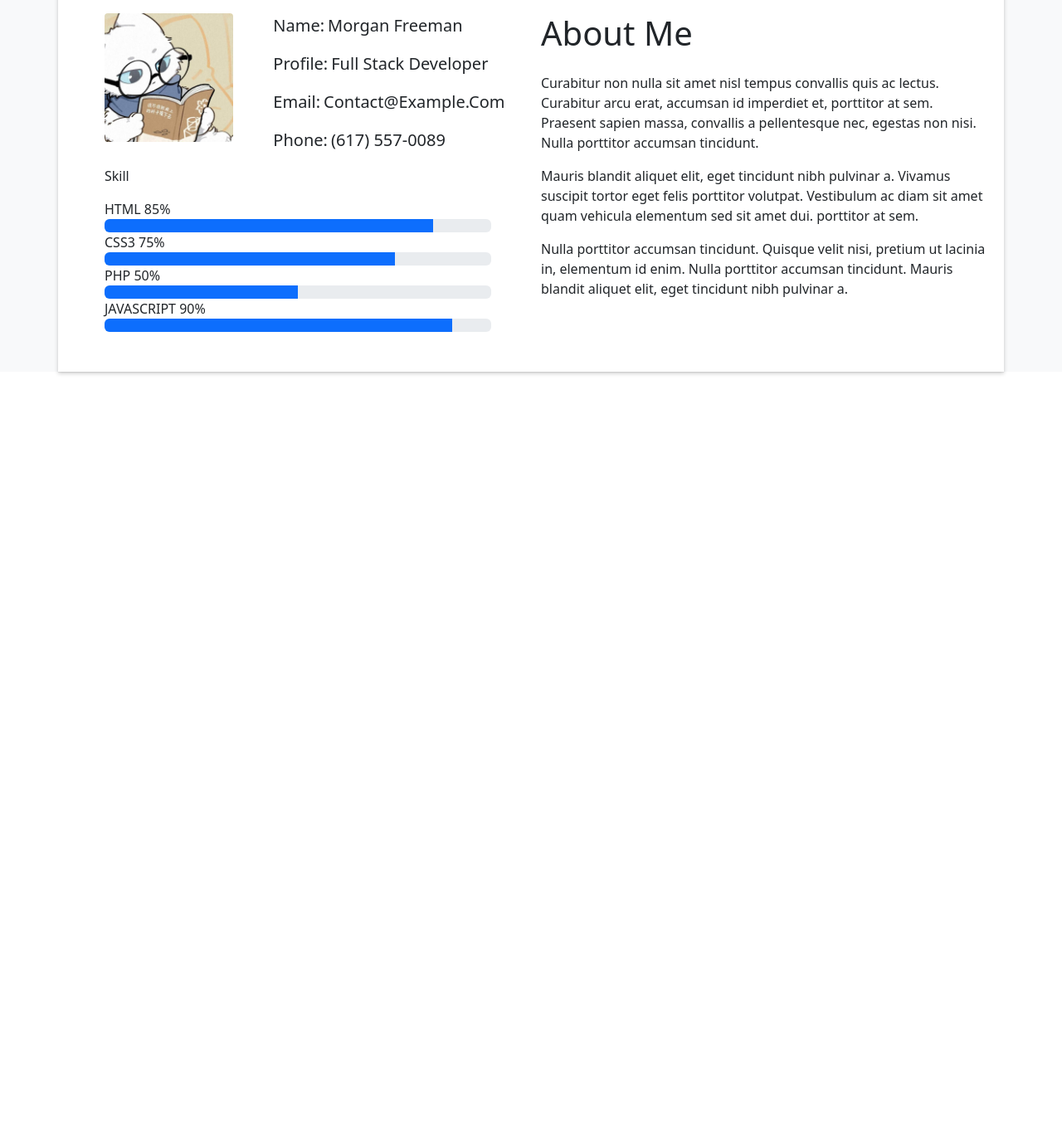
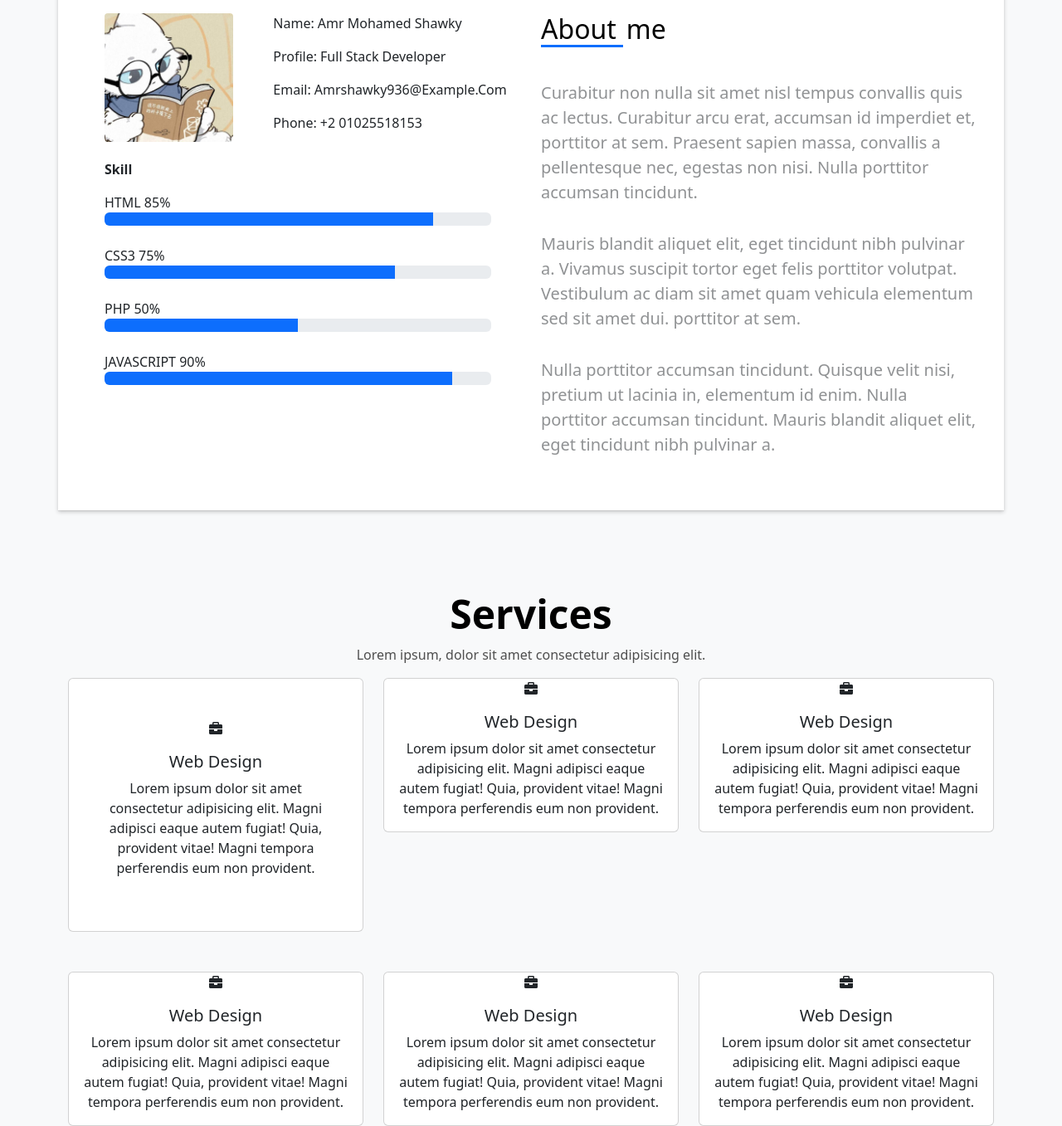
Before and after one commit to Amr-shawky/Devfolio, a plain HTML site: page index.html in a window 1280 px wide. Shown: the part 880-2237 px from the top of the page at 83% size. Before the commit the page ends 1376 px from the top, so only its background shows below. Drawn offline with nearby package versions, Linux system fonts and the light colour scheme.

Commit message:
Update navbar background opacity, modify home title, and enhance about section layout; add services section with styling

```diff
--- a/CSS/style.css
+++ b/CSS/style.css
@@ -178,3 +178,15 @@
     z-index: 2;
     box-shadow: 0 1px 1px 0 rgba(0, 0, 0, 0.06), 0 2px 5px 0 rgba(0, 0, 0, 0.2);
 }
+
+
+.bg-opacity-90 {
+    --bs-bg-opacity: 0.90;
+}
+.text-tertiary {
+    color: #4e4e4e !important;
+}
+
+.fs-3rem{
+    font-size: 3rem !important;
+}
--- a/index.html
+++ b/index.html
@@ -14,7 +14,7 @@
 <body>
 
     <!-- navbar -->
-    <nav class="navbar navbar-expand-lg bg-black bg-opacity-75 navbar-dark fixed-top">
+    <nav class="navbar navbar-expand-lg bg-black bg-opacity-90 navbar-dark fixed-top">
         <div class="container">
             <a class="navbar-brand fs-3 fw-bold" href="#">DevFolio</a>
             <button class="navbar-toggler" type="button" data-bs-toggle="collapse"
@@ -77,7 +77,7 @@
         <div class="container vh-100">
             <div class="d-table h-100 w-100">
                 <div class="d-table-cell align-middle text-center">
-                    <h1 class="home-title mb-4 text-light">I am Morgan Freeman</h1>
+                    <h1 class="home-title mb-4 text-light">I am Amr Mohamed</h1>
                 </div>
                 <span class="job-title text-light"></span>
 
@@ -87,7 +87,7 @@
     </section>
 
     <!-- about section -->
-    <section class="about bg-body-tertiary pt-5" id="about">
+    <section class="about bg-body-tertiary py-5 " id="about">
         <div class="container bg-white box-shadow-full">
             <div class="row d-flex justify-content-between">
                 <div class="left px-5 col-6 d-flex flex-column ">
@@ -95,30 +95,29 @@
                         <div class="img col-4">
                             <img class="w-100 rounded-1" src="./Assets/Images/img3.jpg" alt="">
                         </div>
-                        <div
-                            class="px-5 info text-capitalize d-flex justify-content-start align-items-start flex-column fs-5 fw-medium">
-                            <span class="d-flex">name: <p class="px-1 fw-normal fw-lighter">Morgan Freeman</p></span>
+                        <div class="px-5 info text-capitalize d-flex justify-content-start align-items-start flex-column fs-6 fw-medium">
+                            <span class="d-flex">name: <p class="px-1 fw-normal fw-lighter">Amr Mohamed shawky</p></span>
                             <span class="d-flex">profile: <p class="px-1 fw-normal fw-lighter">full stack developer</p>
                                 </span>
-                            <span class="d-flex">email: <p class="px-1 fw-normal fw-lighter">contact@example.com</p>
+                            <span class="d-flex">email: <p class="px-1 fw-normal fw-lighter">amrshawky936@example.com</p>
                                 </span>
-                            <span class="d-flex">phone: <p class="px-1 fw-normal fw-lighter">(617) 557-0089</p></span>
+                            <span class="d-flex">phone: <p class="px-1 fw-normal fw-lighter">+2 01025518153</p></span>
                         </div>
                     </div>
-                    <div class="skill-mf">
-                        <p class="title-s">Skill</p>
+                    <div class="skill-mf py-3">
+                        <p class="title-s fw-semibold fs-6">Skill</p>
                         <span>HTML</span> <span class="pull-right">85%</span>
-                        <div class="progress">
+                        <div class="progress mb-4">
                             <div class="progress-bar" role="progressbar" style="width: 85%;" aria-valuenow="85"
                                 aria-valuemin="0" aria-valuemax="100"></div>
                         </div>
                         <span>CSS3</span> <span class="pull-right">75%</span>
-                        <div class="progress">
+                        <div class="progress mb-4">
                             <div class="progress-bar" role="progressbar" style="width: 75%" aria-valuenow="75"
                                 aria-valuemin="0" aria-valuemax="100"></div>
                         </div>
                         <span>PHP</span> <span class="pull-right">50%</span>
-                        <div class="progress">
+                        <div class="progress mb-4">
                             <div class="progress-bar" role="progressbar" style="width: 50%" aria-valuenow="50"
                                 aria-valuemin="0" aria-valuemax="100"></div>
                         </div>
@@ -129,23 +128,112 @@
                         </div>
                     </div>
                 </div>
-            <div class="right d-flex col-6">
-                <div class="about-text">
-                    <h2 class="text-start pb-3 h1">About Me</h2>
-                    <p class="text-start">Curabitur non nulla sit amet nisl tempus convallis quis ac lectus.
+            <div class="right d-flex col-6 pe-4">
+                <div class="about-text fs-5 text-body-tertiary">
+                    <div class="text-header text-start pb-3 h1 text-black d-flex">
+                        <h2 class=" border-bottom border-3 border-primary pe-2 me-1">About</h2>
+                        <h2> me</h2>
+                    </div>
+                    <p class="py-2">Curabitur non nulla sit amet nisl tempus convallis quis ac lectus.
                         Curabitur arcu erat, accumsan id imperdiet et, porttitor at sem. Praesent sapien massa,
                         convallis a pellentesque nec, egestas non nisi. Nulla porttitor accumsan tincidunt.
                     </p>
-                    <p>
+                    <p class="py-2">
                         Mauris blandit aliquet elit, eget tincidunt nibh pulvinar a. Vivamus suscipit tortor
                         eget felis porttitor volutpat. Vestibulum ac diam sit amet quam vehicula elementum sed
                         sit amet dui. porttitor at sem.
                     </p>
-                    <p>
+                    <p class="pt-2">
                         Nulla porttitor accumsan tincidunt. Quisque velit nisi, pretium ut lacinia in, elementum
                         id enim. Nulla porttitor accumsan tincidunt. Mauris blandit aliquet elit, eget tincidunt
                         nibh pulvinar a.
                     </p>
+                </div>
+            </div>
+        </div>
+    </section>
+
+    <!-- services section -->
+    <section class="services bg-body-tertiary" id="services">
+        <div class="container">
+            <div class="content">
+                <div class="services-header">
+                    <h3 class="text-center text-black fs-3rem fw-bolder">Services</h3>
+                    <p class="text-center text-tertiary">Lorem ipsum, dolor sit amet consectetur adipisicing elit.</p>
+                </div>
+                <div class="row">
+                    <div class="col-4">
+                        <div class="mb-5 py-5 px-3 card d-flex flex-column justify-content-center align-items-center text-center">
+                            <div class="icon">
+                                <i class="fa-solid fa-briefcase"></i>
+                            </div>
+                            <div class="card-body">
+                                <h5 class="card-title">Web Design</h5>
+                                <p class="card-text">Lorem ipsum dolor sit amet consectetur adipisicing elit. Magni adipisci eaque autem fugiat! Quia, provident vitae! Magni tempora perferendis eum non provident.
+                                </p>
+                            </div>
+                        </div>
+                    </div>
+                    <div class="col-4">
+                        <div class="card d-flex flex-column justify-content-center align-items-center text-center">
+                            <div class="icon">
+                                <i class="fa-solid fa-briefcase"></i>
+                            </div>
+                            <div class="card-body">
+                                <h5 class="card-title">Web Design</h5>
+                                <p class="card-text">Lorem ipsum dolor sit amet consectetur adipisicing elit. Magni adipisci eaque autem fugiat! Quia, provident vitae! Magni tempora perferendis eum non provident.
+                                </p>
+                            </div>
+                        </div>
+                    </div>
+                    <div class="col-4">
+                        <div class="card d-flex flex-column justify-content-center align-items-center text-center">
+                            <div class="icon">
+                                <i class="fa-solid fa-briefcase"></i>
+                            </div>
+                            <div class="card-body">
+                                <h5 class="card-title">Web Design</h5>
+                                <p class="card-text">Lorem ipsum dolor sit amet consectetur adipisicing elit. Magni adipisci eaque autem fugiat! Quia, provident vitae! Magni tempora perferendis eum non provident.
+                                </p>
+                            </div>
+                        </div>
+                    </div>
+                    <div class="col-4">
+                        <div class="card d-flex flex-column justify-content-center align-items-center text-center">
+                            <div class="icon">
+                                <i class="fa-solid fa-briefcase"></i>
+                            </div>
+                            <div class="card-body">
+                                <h5 class="card-title">Web Design</h5>
+                                <p class="card-text">Lorem ipsum dolor sit amet consectetur adipisicing elit. Magni adipisci eaque autem fugiat! Quia, provident vitae! Magni tempora perferendis eum non provident.
+                                </p>
+                            </div>
+                        </div>
+                    </div>
+                    <div class="col-4">
+                        <div class="card d-flex flex-column justify-content-center align-items-center text-center">
+                            <div class="icon">
+                                <i class="fa-solid fa-briefcase"></i>
+                            </div>
+                            <div class="card-body">
+                                <h5 class="card-title">Web Design</h5>
+                                <p class="card-text">Lorem ipsum dolor sit amet consectetur adipisicing elit. Magni adipisci eaque autem fugiat! Quia, provident vitae! Magni tempora perferendis eum non provident.
+                                </p>
+                            </div>
+                        </div>
+                    </div>
+                    <div class="col-4">
+                        <div class="card d-flex flex-column justify-content-center align-items-center text-center">
+                            <div class="icon">
+                                <i class="fa-solid fa-briefcase"></i>
+                            </div>
+                            <div class="card-body">
+                                <h5 class="card-title">Web Design</h5>
+                                <p class="card-text">Lorem ipsum dolor sit amet consectetur adipisicing elit. Magni adipisci eaque autem fugiat! Quia, provident vitae! Magni tempora perferendis eum non provident.
+                                </p>
+                            </div>
+                        </div>
+                    </div>
                 </div>
             </div>
         </div>
```
